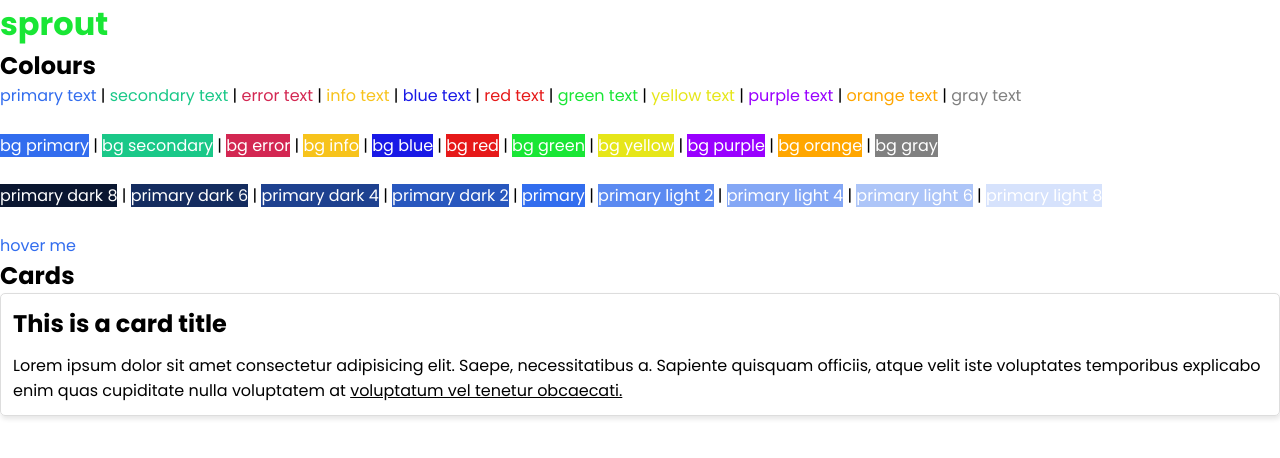
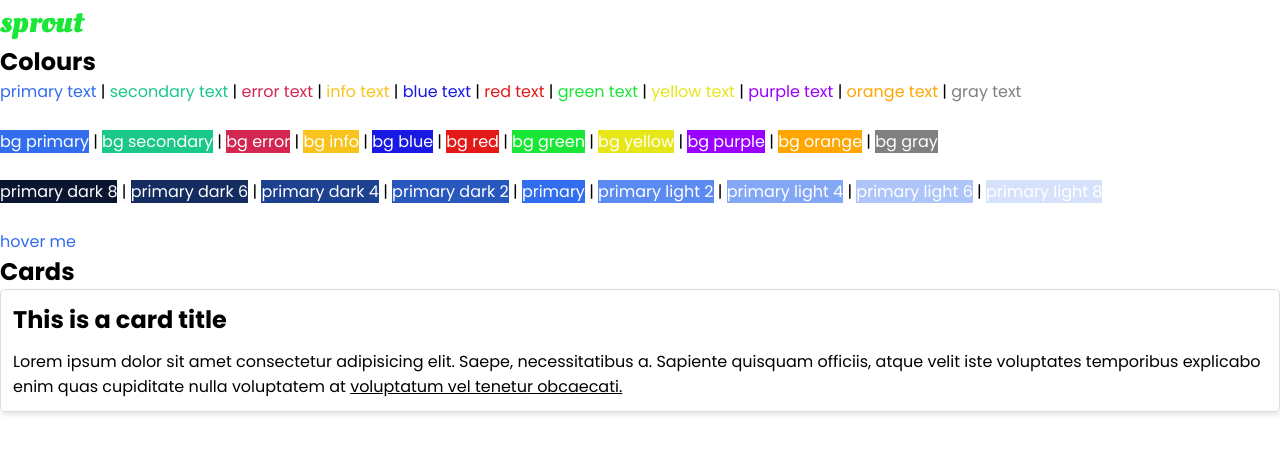
Before and after one commit to CGlinka95/sass-css-lib, a website: page src/index.html in a window 1280 px wide. Drawn offline with Linux system fonts and the light colour scheme.

Commit message:
font
imported a new font for my brand name, sprout

```diff
--- a/src/index.html
+++ b/src/index.html
@@ -14,7 +14,7 @@
 
     </header>
     <main>
-        <h1 class="text-green"><a href="index.html">sprout</a></h1>
+        <h1 class="text-green "><a href="index.html">sprout</a></h1>
         <!-- colors -->
         <h2>Colours</h2>
             <span class="text-primary">primary text</span> |
@@ -66,7 +66,7 @@
         <!-- cards -->
         <h2>Cards</h2>
         <div class="card">
-            <h1 class="card-title">This is a card title</h1>
+            <h3 class="card-title">This is a card title</h3>
             <p class="card-body">Lorem ipsum dolor sit amet consectetur adipisicing elit. Saepe, necessitatibus a. Sapiente quisquam officiis, atque velit iste voluptates temporibus explicabo enim quas cupiditate nulla voluptatem at <a href="#">voluptatum vel tenetur obcaecati.</a></p>
         </div>
 
--- a/src/sprout/_base.scss
+++ b/src/sprout/_base.scss
@@ -1,4 +1,5 @@
 @import url("https://fonts.googleapis.com/css2?family=Poppins:ital,wght@0,100;0,200;0,300;0,400;0,500;0,600;0,700;0,800;0,900;1,100;1,200;1,300;1,400;1,500;1,600;1,700;1,800;1,900&display=swap");
+@import url("https://fonts.googleapis.com/css2?family=Oleo+Script:wght@400;700&display=swap");
 
 /* reset styles */
 * {
@@ -8,6 +9,11 @@
 
   body {
     font-family: Poppins;
+  }
+
+  h1 {
+    font-family: Oleo Script;
+    font-weight: bold;
   }
 
   ul {
```
Also changed, not shown: src/css/index.css.
